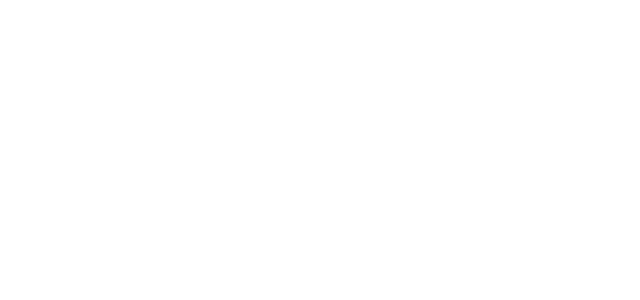
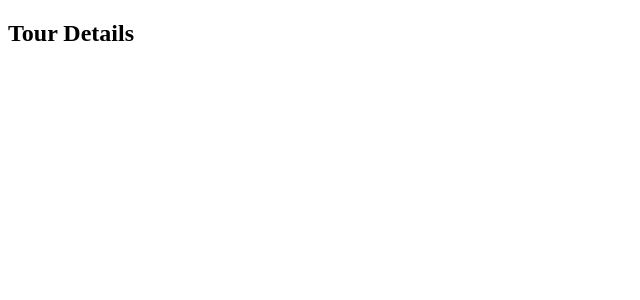
Before and after one commit to WilsonkwSheng/tour_vue, a Vue app: page /tours/1 in a window 1280 px wide. Before the commit this address had no page. Shown: the top 300 px of the page, without its empty margins (0-640 px from the left). Built offline with nearby package versions, Linux system fonts and the light colour scheme.

Commit message:
Add Tour details page and link to navigate

```diff
--- /dev/null
+++ b/src/components/TourDetails.vue
@@ -0,0 +1,11 @@
+<template>
+  <div>
+    <h2>Tour Details</h2>
+  </div>
+</template>
+
+<script>
+</script>
+
+<style scoped>
+</style>
--- a/src/components/TourList.vue
+++ b/src/components/TourList.vue
@@ -9,6 +9,7 @@
         <p>{{ tour.region }}</p>
         <p>{{ tour.city }}</p>
         <p>{{ tour.travel_type }}</p>
+        <router-link :to="'/tours/' + tour.id">View Details</router-link>
       </li>
     </ul>
   </div>
--- a/src/router.js
+++ b/src/router.js
@@ -4,6 +4,7 @@ import SignIn from "./components/SignIn.vue";
 
 import TourList from "./components/TourList.vue";
 import CreateTour from "./components/CreateTour.vue";
+import TourDetails from "./components/TourDetails.vue";
 
 const routes = [
   {
@@ -22,6 +23,11 @@ const routes = [
     path: "/create_tours",
     component: CreateTour,
   },
+  {
+    path: "/tours/:id",
+    component: TourDetails,
+    props: true,
+  },
 ];
 
 const router = createRouter({
```
